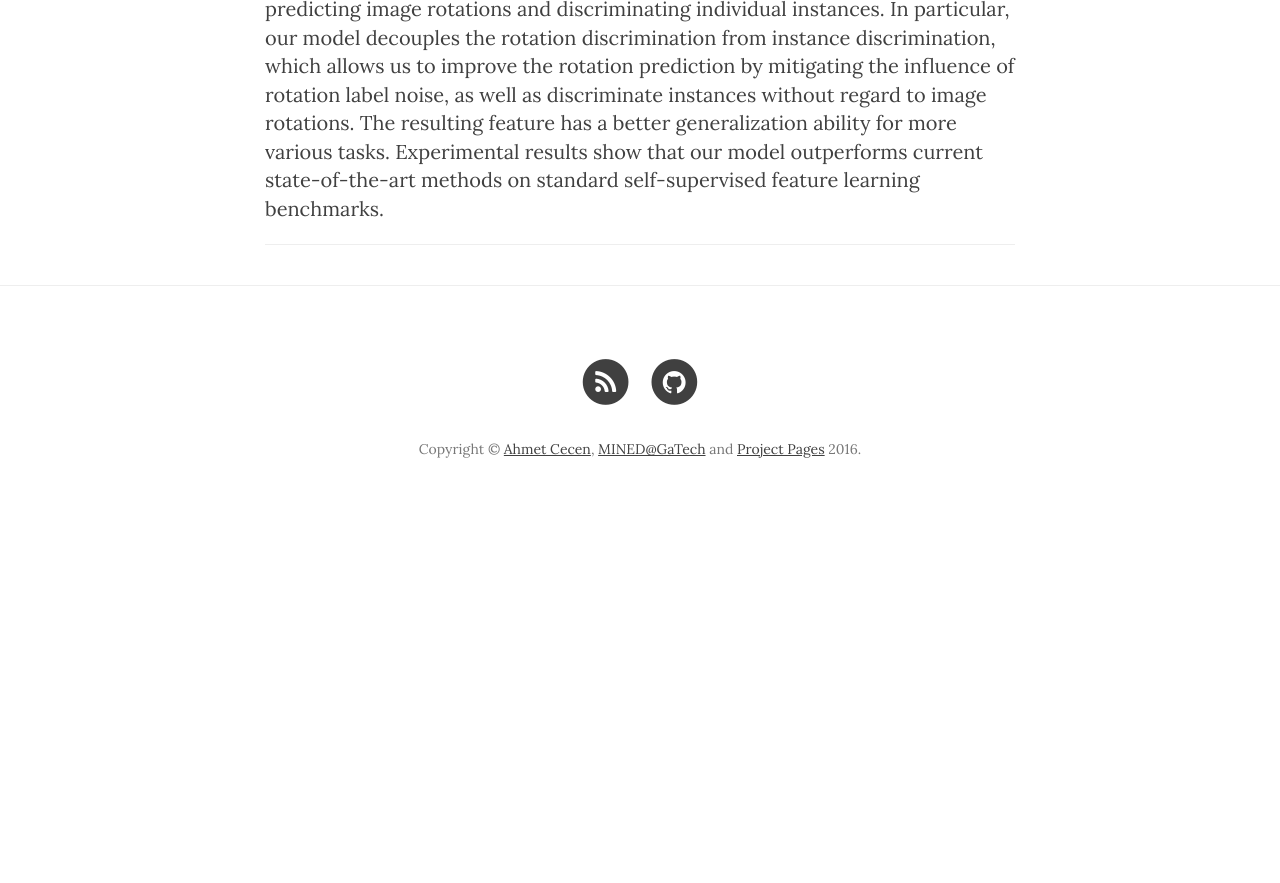
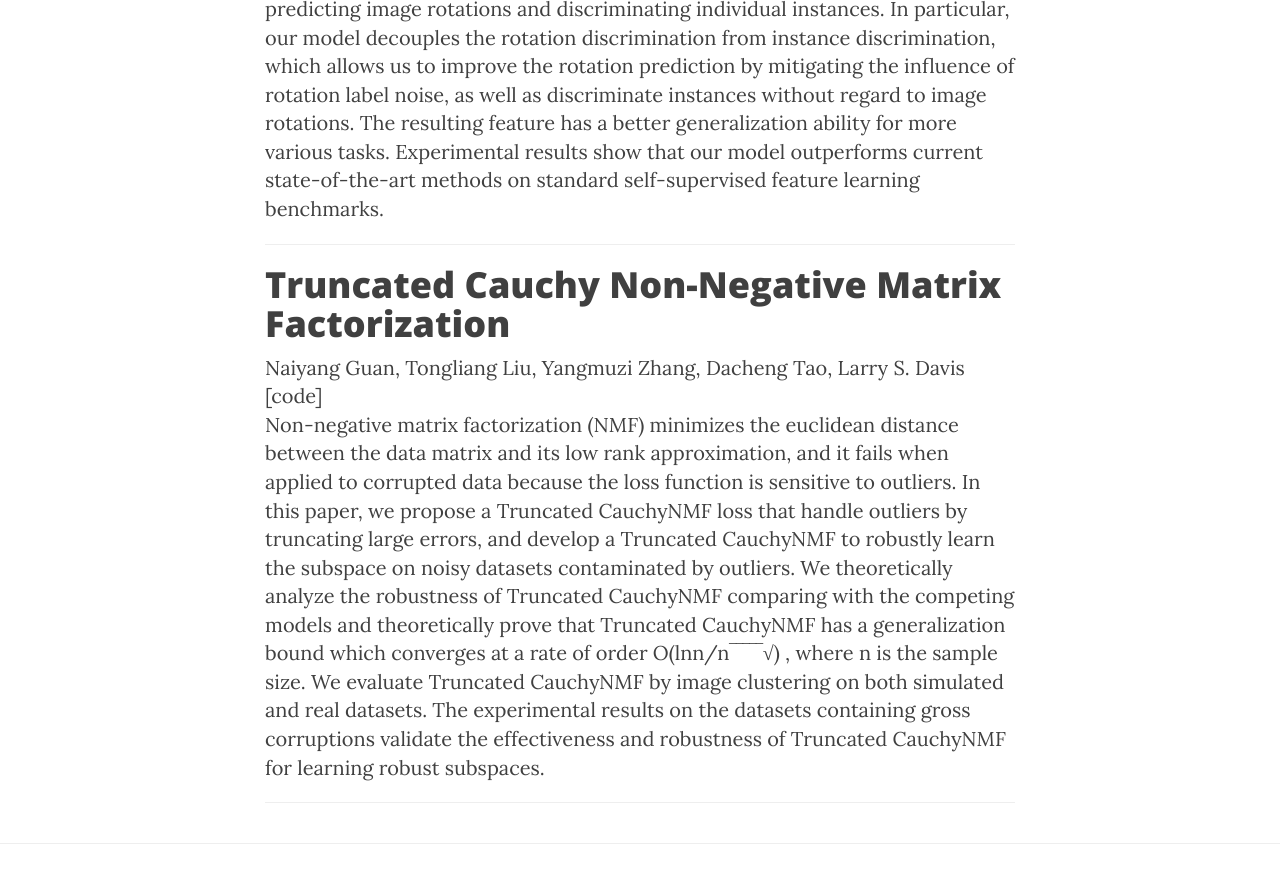
Before and after one commit to ubtechsydneyaicentre/ubtechsydneyaicentre.github.io, a Jekyll site: the page built from index.html, in a window 1280 px wide and 900 px high, scrolled down 11433 px. Shown: the top 883 px of the window. Built offline with Jekyll 4.4.1, drawn with Linux system fonts in a browser that asks for light colours; nearby versions of some CDN libraries; formulas are drawn with MathJax 3; the list of posts is cut into pages by our own code; before the commit the page ends 11958 px from its top, so only the background shows below that.

Commit message:
25 April 2019

```diff
--- a/_data/projects.yml
+++ b/_data/projects.yml
@@ -199,3 +199,8 @@
   img: https://raw.githubusercontent.com/philiptheother/FeatureDecoupling/master/_imgs/figure.png
   intro: We introduce a self-supervised learning method that focuses on beneficial properties of representation and their abilities in generalizing to real-world tasks. The method incorporates rotation invariance into the feature learning framework, one of many good and well-studied properties of visual representation, which is rarely appreciated or exploited by previous deep convolutional neural network based self-supervised representation learning methods. Specifically, our model learns a split representation that contains both rotation related and unrelated parts. We train neural networks by jointly predicting image rotations and discriminating individual instances. In particular, our model decouples the rotation discrimination from instance discrimination, which allows us to improve the rotation prediction by mitigating the influence of rotation label noise, as well as discriminate instances without regard to image rotations. The resulting feature has a better generalization ability for more various tasks. Experimental results show that our model outperforms current state-of-the-art methods on standard self-supervised feature learning benchmarks.
   code: https://github.com/philiptheother/FeatureDecoupling
+
+- name: Truncated Cauchy Non-Negative Matrix Factorization
+  authors: Naiyang Guan, Tongliang Liu, Yangmuzi Zhang, Dacheng Tao, Larry S. Davis
+  intro: Non-negative matrix factorization (NMF) minimizes the euclidean distance between the data matrix and its low rank approximation, and it fails when applied to corrupted data because the loss function is sensitive to outliers. In this paper, we propose a Truncated CauchyNMF loss that handle outliers by truncating large errors, and develop a Truncated CauchyNMF to robustly learn the subspace on noisy datasets contaminated by outliers. We theoretically analyze the robustness of Truncated CauchyNMF comparing with the competing models and theoretically prove that Truncated CauchyNMF has a generalization bound which converges at a rate of order O(lnn/n‾‾‾‾‾√) , where n is the sample size. We evaluate Truncated CauchyNMF by image clustering on both simulated and real datasets. The experimental results on the datasets containing gross corruptions validate the effectiveness and robustness of Truncated CauchyNMF for learning robust subspaces.
+  code: https://github.com/NaiyangGuan/Truncated-Cauchy-Non-Negative-Matrix-Factorization
```
